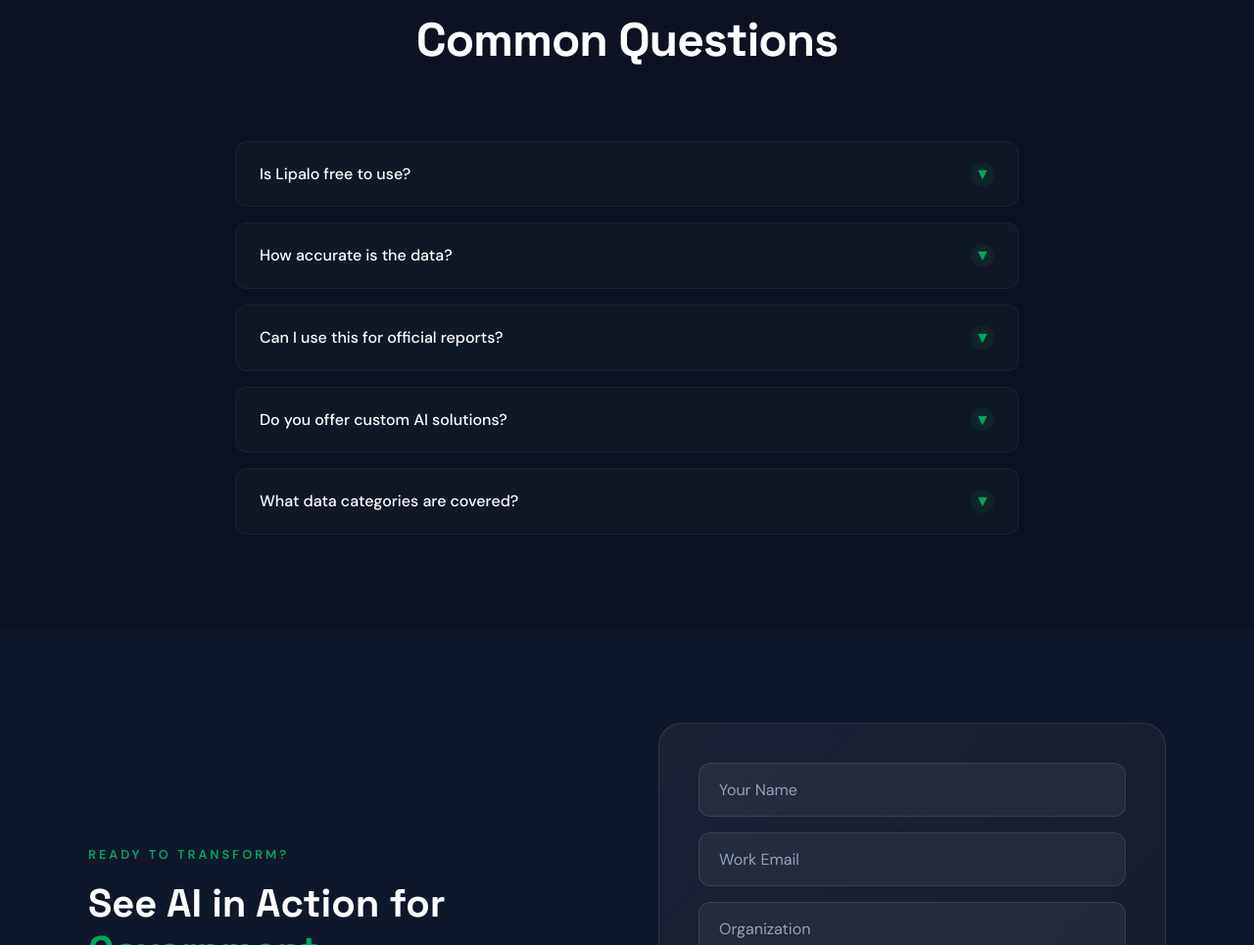
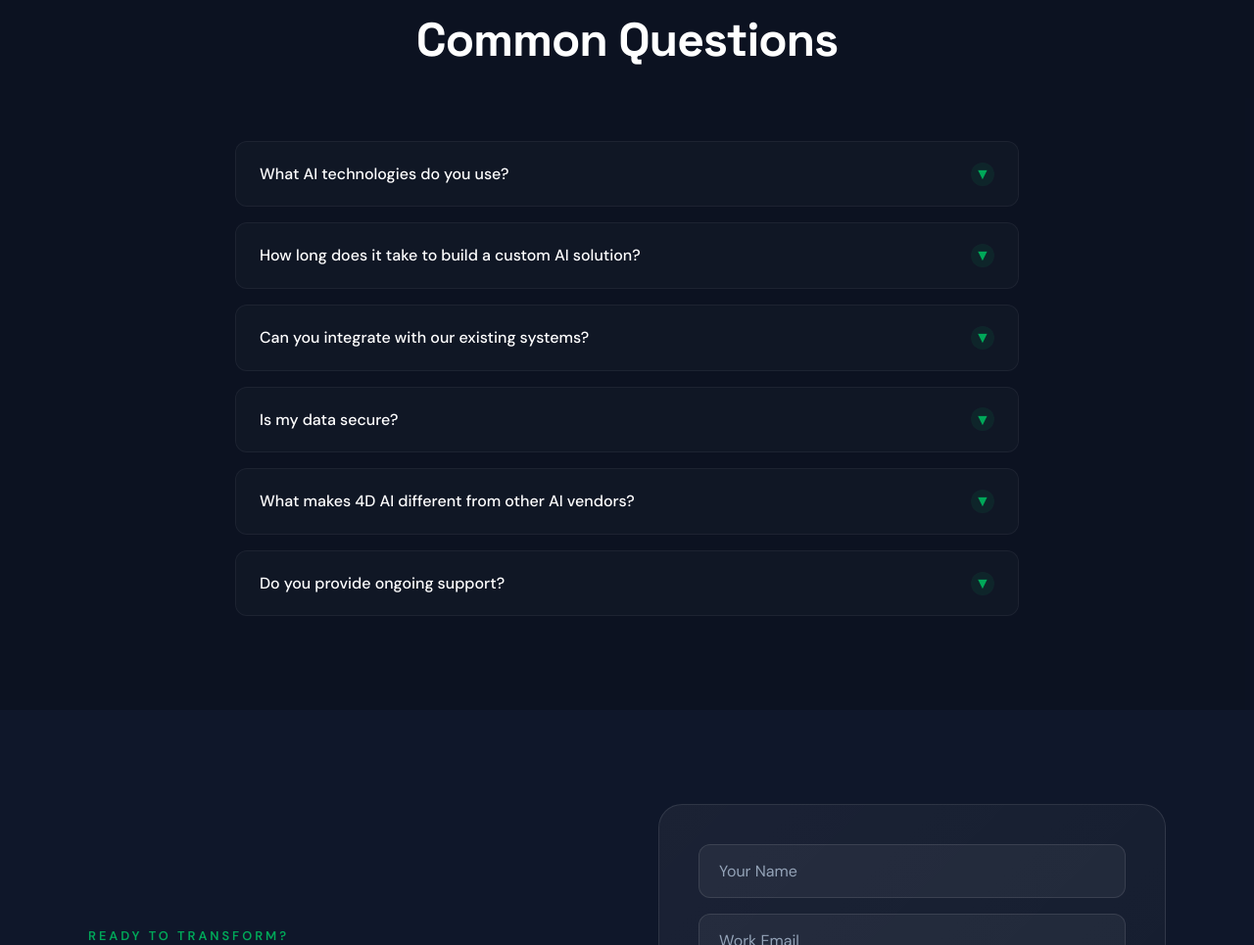
Before and after one commit to EhsanRiz/4dcs-website, a plain HTML site: page ai.html in a window 1280 px wide. Shown: the part 6798-7763 px from the top of the page at 98% size. Drawn offline with Linux system fonts and the light colour scheme.

Commit message:
Add files via upload

```diff
--- a/ai.html
+++ b/ai.html
@@ -1765,47 +1765,56 @@
       <div class="faq-grid">
         <div class="faq-item">
           <div class="faq-question" onclick="toggleFaq(this)">
-            <span>Is Lipalo free to use?</span>
+            <span>What AI technologies do you use?</span>
             <div class="faq-toggle">▼</div>
           </div>
           <div class="faq-answer">
-            <p>Yes! Lipalo is currently free to use. We believe in making data accessible to everyone working on development in Lesotho.</p>
+            <p>We leverage cutting-edge LLMs (GPT-4, Claude), computer vision, RAG pipelines, and custom ML models. Our stack includes vector databases for semantic search, real-time streaming for live data, and edge computing for low-latency applications.</p>
           </div>
         </div>
         <div class="faq-item">
           <div class="faq-question" onclick="toggleFaq(this)">
-            <span>How accurate is the data?</span>
+            <span>How long does it take to build a custom AI solution?</span>
             <div class="faq-toggle">▼</div>
           </div>
           <div class="faq-answer">
-            <p>We only use official sources like the Bureau of Statistics, World Bank, and UN agencies. Every response includes citations so you can verify the source.</p>
+            <p>Simple chatbots and data assistants: 2-4 weeks. Complex integrations with multiple data sources: 4-8 weeks. Enterprise-grade solutions with custom models: 8-12 weeks. We follow agile methodology with weekly demos so you see progress immediately.</p>
           </div>
         </div>
         <div class="faq-item">
           <div class="faq-question" onclick="toggleFaq(this)">
-            <span>Can I use this for official reports?</span>
+            <span>Can you integrate with our existing systems?</span>
             <div class="faq-toggle">▼</div>
           </div>
           <div class="faq-answer">
-            <p>Lipalo is great for research and quick reference. For official reports, we recommend verifying with original sources using the citations provided.</p>
+            <p>Absolutely. We've integrated with ERPs, CRMs, databases (SQL/NoSQL), REST APIs, WhatsApp, Slack, Teams, and custom legacy systems. If it has an API or data export, we can connect it.</p>
           </div>
         </div>
         <div class="faq-item">
           <div class="faq-question" onclick="toggleFaq(this)">
-            <span>Do you offer custom AI solutions?</span>
+            <span>Is my data secure?</span>
             <div class="faq-toggle">▼</div>
           </div>
           <div class="faq-answer">
-            <p>Yes! We build custom AI solutions for development organizations, governments, and NGOs. Contact us to discuss your needs.</p>
+            <p>Security is paramount. We offer on-premise deployment for sensitive data, end-to-end encryption, SOC2-compliant cloud infrastructure, and strict data retention policies. Your data is never used to train external models.</p>
           </div>
         </div>
         <div class="faq-item">
           <div class="faq-question" onclick="toggleFaq(this)">
-            <span>What data categories are covered?</span>
+            <span>What makes 4D AI different from other AI vendors?</span>
             <div class="faq-toggle">▼</div>
           </div>
           <div class="faq-answer">
-            <p>Health, Demographics, Economy, Employment, Education, Agriculture, Food Security, Energy, Environment, Justice, and Gender statistics.</p>
+            <p>We're not just technologists — we understand development, government, and African markets. Our solutions are built for real-world constraints: low bandwidth, multilingual users, offline capability, and local context. Plus, we're based in the region, not a distant timezone.</p>
+          </div>
+        </div>
+        <div class="faq-item">
+          <div class="faq-question" onclick="toggleFaq(this)">
+            <span>Do you provide ongoing support?</span>
+            <div class="faq-toggle">▼</div>
+          </div>
+          <div class="faq-answer">
+            <p>Yes. All solutions include 3 months of support. We offer SLA-backed maintenance plans with 24/7 monitoring, automatic updates, performance optimization, and dedicated account management for enterprise clients.</p>
           </div>
         </div>
       </div>
```
